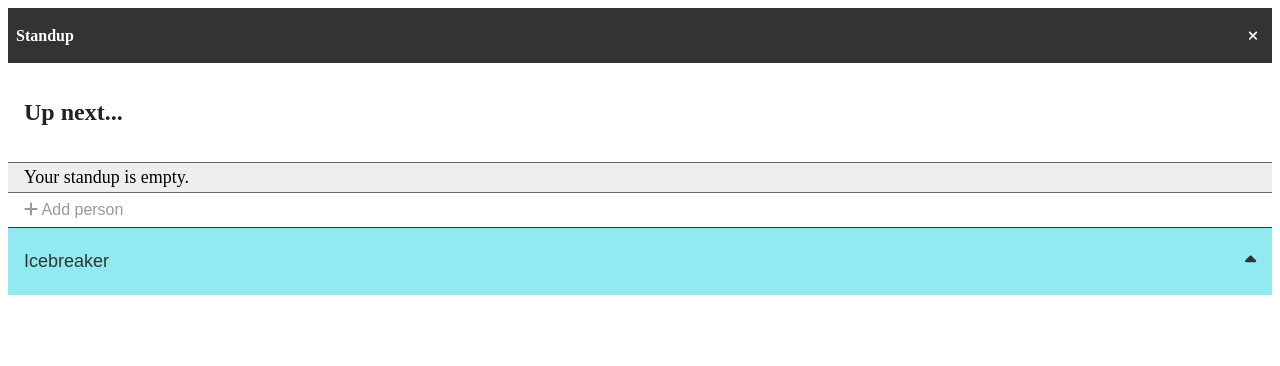
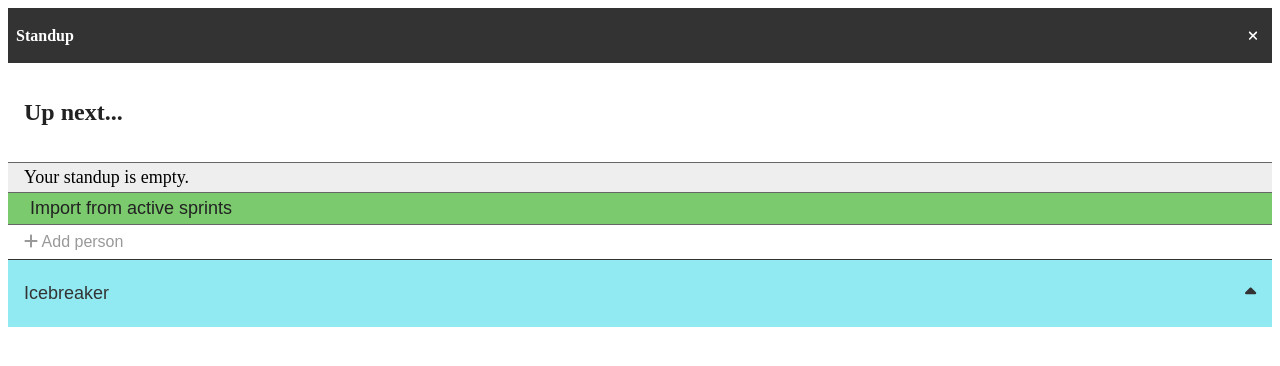
Before and after one commit to rocketmo/standup, a React app: page / in a window 1280 px wide. Shown: the top 366 px of the page. Built offline with nearby package versions, Linux system fonts and the light colour scheme; the HTML template or start-up script is replaced by a standard one.

Commit message:
Add "Import from active sprint" button when there is an empty standup - imports from the users in the assignee filter

```diff
--- a/src/components/app/index.tsx
+++ b/src/components/app/index.tsx
@@ -27,12 +27,12 @@ export default function App() {
     }
   }, [persons]);
 
-  const onAddPerson = () => {
+  const onAddPerson = (name: '') => {
     const newPerson = {
       hasCompleted: false,
       id: v4(),
       index: persons.length,
-      name: '',
+      name,
     };
 
     setPersons((previousPersons) => [...previousPersons, newPerson]);
--- a/src/components/persons-list/index.scss
+++ b/src/components/persons-list/index.scss
@@ -76,6 +76,10 @@
         opacity: 0.3;
         text-decoration: line-through;
       }
+    }
+
+    &.import-from-active-sprints {
+      background-color: #7bca6e;
     }
 
     button {
--- a/src/components/persons-list/index.tsx
+++ b/src/components/persons-list/index.tsx
@@ -27,7 +27,7 @@ import './index.scss';
 interface PersonsListProps {
   activePersonId?: string;
   persons: Person[];
-  onAddPerson: () => Person;
+  onAddPerson: (name?: string) => Person;
   onClear: () => void;
   onDeletePerson: (personId: string) => void;
   onMovePerson: (personId: string, moveIndex: number) => void;
@@ -302,8 +302,35 @@ export default function PersonsList(props: PersonsListProps) {
   };
 
   const getEmptyMessage = () => {
+    const onImportClick = () => {
+      const assignees = document.querySelectorAll("label[data-test-id='common.issue-filter-bar.assignee-filter-avatar'] span[role='img']");
+      assignees.forEach(assignee => {
+        props.onAddPerson(assignee.getAttribute('aria-label')!);
+      });
+
+      const showMore = document.querySelector<HTMLElement>("#ASSIGNEE-show-more");
+      if(!showMore) return;
+
+      showMore.click();
+      const otherAssignees = document.querySelectorAll("span[data-role='droplistItem']");
+
+      // Ignore last element as it's "Unassigned"
+      for(let index = 0; index < otherAssignees.length - 1; index++){
+        props.onAddPerson(otherAssignees[index].children[2].textContent!)
+      }
+      showMore.click();
+    };
+
     const msgListItem = <li>Your standup is empty.</li>;
-    return [msgListItem];
+    const importFromActiveSprintItem = (
+      <li className="import-from-active-sprints">
+        <div>
+            <button onClick={onImportClick}>
+                Import from active sprints
+            </button>
+        </div>
+      </li>);
+    return [msgListItem, importFromActiveSprintItem];
   };
 
   const getTopActionsBar = () => {
```
